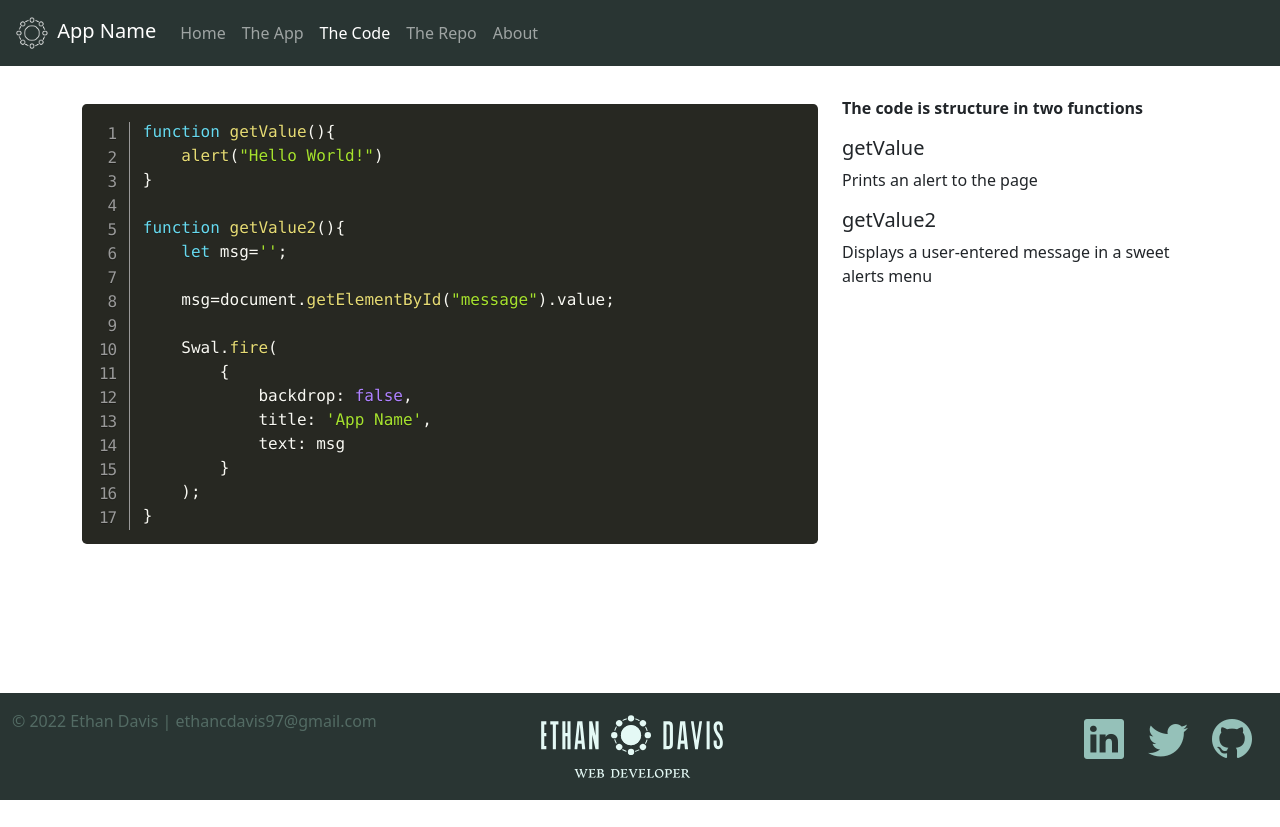
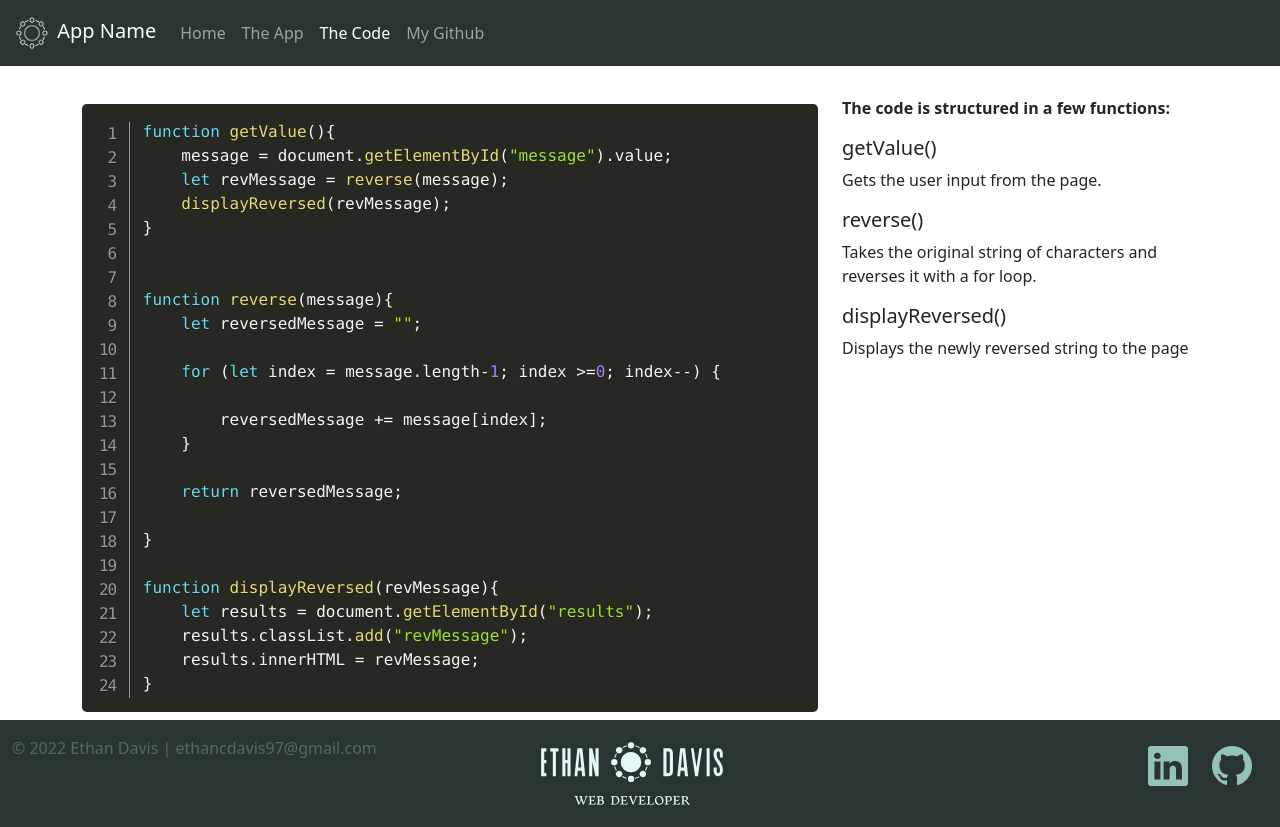
Before and after one commit to ecdavis97/rewindECD, a plain HTML site: page code.html in a window 1280 px wide. Before the commit the page ends 800 px from the top, so only its background shows below. Drawn offline with nearby package versions, Linux system fonts and the light colour scheme.

Commit message:
clean up

```diff
--- a/code.html
+++ b/code.html
@@ -68,15 +68,10 @@
               <a class="nav-link" href="app.html">The App</a>
             </li>
             <li class="nav-item">
-              <a class="nav-link active" aria-current="page" href="code.html"
-                >The Code</a
-              >
+              <a class="nav-link active" aria-current="page" href="code.html">The Code</a>
             </li>
             <li class="nav-item">
-              <a class="nav-link" href="#">The Repo</a>
-            </li>
-            <li class="nav-item">
-              <a class="nav-link" href="#">About</a>
+              <a class="nav-link" href="https://github.com/ecdavis97/rewindECD">My Github</a>
             </li>
           </ul>
         </div>
@@ -90,31 +85,41 @@
             <pre class="line-numbers">
                     <code class="language-javascript">
                       function getValue(){
-                            alert("Hello World!")
+                        message = document.getElementById("message").value;
+                        let revMessage = reverse(message);
+                        displayReversed(revMessage);
                     }
 
-                        function getValue2(){
-                            let msg='';
 
-                            msg=document.getElementById("message").value;
+                    function reverse(message){
+                        let reversedMessage = "";
 
-                            Swal.fire(
-                                {
-                                    backdrop: false,
-                                    title: 'App Name',
-                                    text: msg
+                        for (let index = message.length-1; index >=0; index--) {
+
+                            reversedMessage += message[index];
                         }
-                            );
+
+                        return reversedMessage;
+
+                    }
+
+                    function displayReversed(revMessage){
+                        let results = document.getElementById("results");
+                        results.classList.add("revMessage");
+                        results.innerHTML = revMessage;
                     }
                     </code>
                 </pre>
           </div>
           <div class="col-12 col-lg-4">
-            <p class="fw-bold">The code is structure in two functions</p>
-            <h5>getValue</h5>
-            <p>Prints an alert to the page</p>
-            <h5>getValue2</h5>
-            <p>Displays a user-entered message in a sweet alerts menu</p>
+            <p class="fw-bold">The code is structured in a few functions:</p>
+            <h5>getValue()</h5>
+            <p>Gets the user input from the page.</p>
+            <h5>reverse()</h5>
+            <p>Takes the original string of characters and reverses it with a for loop.</p>
+            <h5>displayReversed()</h5>
+            <p>Displays the newly reversed string to the page</p>
+
           </div>
         </div>
       </div>
@@ -124,30 +129,18 @@
     <footer class="footer">
       <div class="container-fluid">
           <div class="row row-cols-1 row-cols-lg-3 gy-2">
-          <div
-            class="col order-last order-md-first d-flex justify-content-center justify-content-lg-start"
-          >
-            <span class="muted"
-              >&copy; 2022 Ethan Davis | ethancdavis97@gmail.com</span
-            >
+              <div class="col order-last order-md-first d-flex justify-content-center justify-content-lg-start">
+                  <span class="muted">&copy; 2022 Ethan Davis | ethancdavis97@gmail.com</span>
               </div>
               <div class="col text-center">
                   <div>
-              <img src="/img/ethanDavis_colorLogo_Edited.svg" height="75" />
-              <!--make a version of logo without the second line-->
+                      <img src="/img/ethanDavis_colorLogo_Edited.svg" height="75"> <!--make a version of logo without the second line-->
                   </div>
               </div>
               <div class="col d-flex justify-content-center justify-content-lg-end">
                   <div class="row">
-              <div class="col social">
-                <a href="#"><i class="bi bi-linkedin"></i></a>
-              </div>
-              <div class="col social">
-                <a href="#"><i class="bi bi-twitter"></i></a>
-              </div>
-              <div class="col social">
-                <a href="#"><i class="bi bi-github"></i></a>
-              </div>
+                      <div class="col social"><a href="https://www.linkedin.com/in/ethan-davis-2a49bb103/"><i class="bi bi-linkedin"></i></a></div>
+                      <div class="col social"><a href="https://github.com/ecdavis97"><i class="bi bi-github"></i></a></div>
                   </div>
               </div>
           </div>
```
Also changed, not shown: app.html (+6 -9 lines), index.html (+9 -13 lines), img/rewindLogo.png (added). Lines whose indentation alone changed are shown as unchanged.
